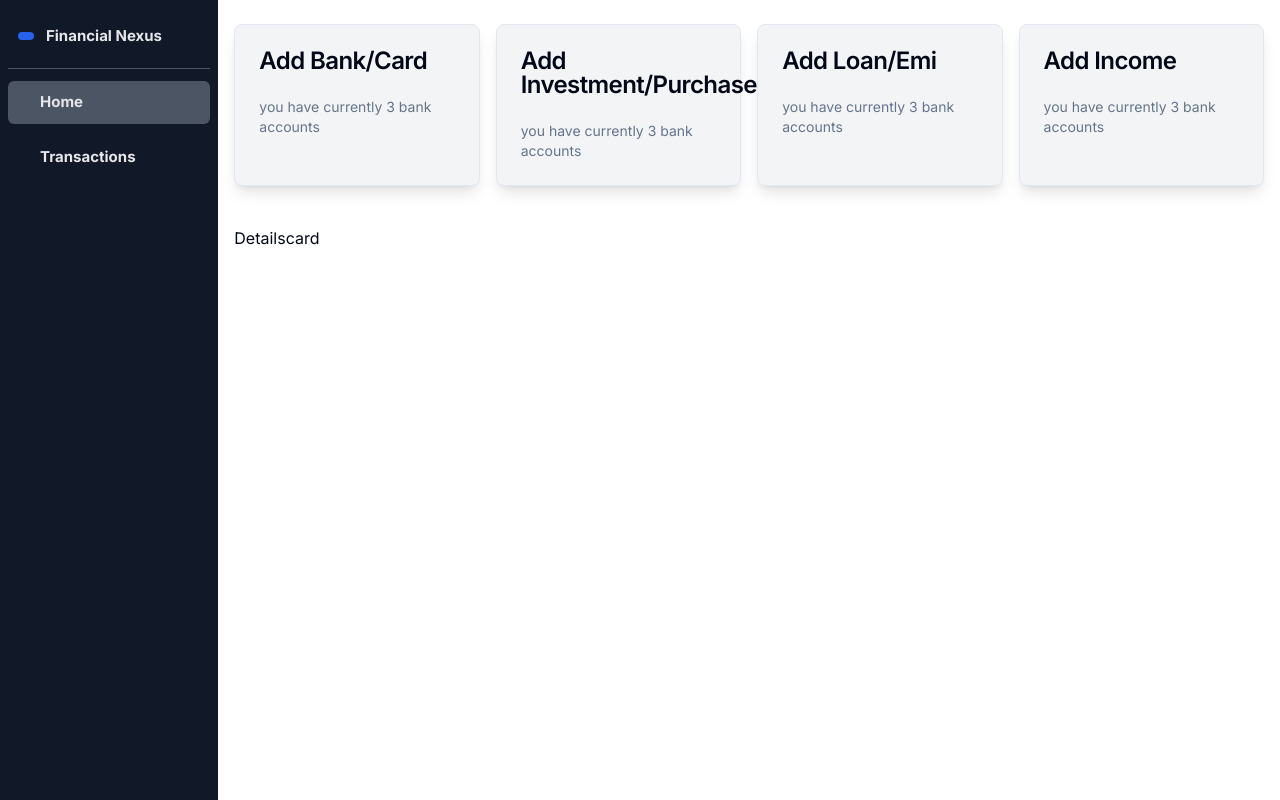
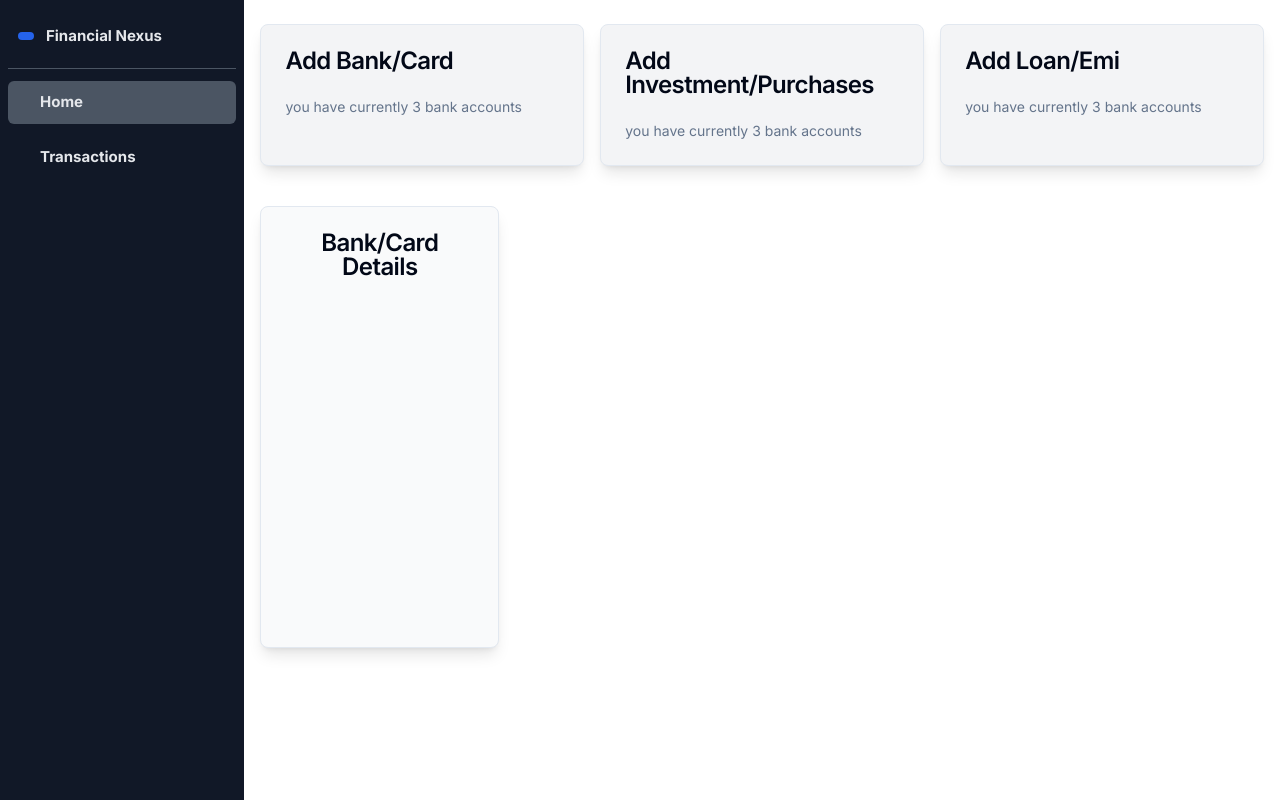
Before and after one commit to coderkhushal/financial-nexus-Frontend, a Next.js app: page /dashboard in a window 1280 px wide. Built offline with nearby package versions, Linux system fonts and the light colour scheme.

Commit message:
dashboard changes

```diff
--- a/app/(dashboard)/components/Detailscard.tsx
+++ b/app/(dashboard)/components/Detailscard.tsx
@@ -1,8 +1,25 @@
+import { Card, CardContent, CardDescription, CardHeader, CardTitle } from '@/components/ui/card'
+import { ScrollArea } from "@/components/ui/scroll-area"
 import React from 'react'
+interface DetailsCardProps{
+    heading : string
+}
+const Detailscard = ({heading}: DetailsCardProps) => {
+  return (
+    <Card className='shadow-lg bg-gray-50'>
+        <CardHeader>
+            <CardTitle className='w-full text-center'>
+                Bank/Card Details
+            </CardTitle>
+        </CardHeader>
+        <CardContent>
+            <ScrollArea className='h-80'>
 
-const Detailscard = () => {
-  return (
-    <div>Detailscard</div>
+            </ScrollArea>
+
+        </CardContent>
+    </Card>
+
   )
 }
 
--- a/app/(dashboard)/dashboard/page.tsx
+++ b/app/(dashboard)/dashboard/page.tsx
@@ -4,16 +4,15 @@
 import Detailscard from '../components/Detailscard'
 const DashBoardPage = () => {
     return (
-        <div className='w-full gap-10 flex flex-col'>
-            <div className='grid gap-4 md:grid-cols-2 lg:grid-cols-4'>
+        <div className='w-full gap-10 h-full flex flex-col'>
+            <div className='grid gap-4 md:grid-cols-2 lg:grid-cols-3 w-full'>
                 <CreationCard heading='Add Bank/Card' details='you have currently 3 bank accounts' />
                 <CreationCard heading='Add Investment/Purchases' details='you have currently 3 bank accounts' />
                 <CreationCard heading='Add Loan/Emi' details='you have currently 3 bank accounts' />
-                <CreationCard heading='Add Income' details='you have currently 3 bank accounts' />
             </div>
 
-            <div >
-                <Detailscard/>
+            <div className='grid gap-4 md:grid-cols-2 lg:grid-cols-4 w-full'>
+                <Detailscard heading="Bank/Card Details"/>
             </div>
 
 
--- a/app/(dashboard)/layout.tsx
+++ b/app/(dashboard)/layout.tsx
@@ -6,7 +6,7 @@
   return (
     <div className='w-full h-full flex '>
     <Sidebar/>
-    <div className='py-6 px-4'>
+    <div className='py-6 px-4 w-full'>
 
     {children}
     </div>
--- /dev/null
+++ b/components/ui/scroll-area.tsx
@@ -0,0 +1,48 @@
+"use client"
+
+import * as React from "react"
+import * as ScrollAreaPrimitive from "@radix-ui/react-scroll-area"
+
+import { cn } from "@/lib/utils"
+
+const ScrollArea = React.forwardRef<
+  React.ElementRef<typeof ScrollAreaPrimitive.Root>,
+  React.ComponentPropsWithoutRef<typeof ScrollAreaPrimitive.Root>
+>(({ className, children, ...props }, ref) => (
+  <ScrollAreaPrimitive.Root
+    ref={ref}
+    className={cn("relative overflow-hidden", className)}
+    {...props}
+  >
+    <ScrollAreaPrimitive.Viewport className="h-full w-full rounded-[inherit]">
+      {children}
+    </ScrollAreaPrimitive.Viewport>
+    <ScrollBar />
+    <ScrollAreaPrimitive.Corner />
+  </ScrollAreaPrimitive.Root>
+))
+ScrollArea.displayName = ScrollAreaPrimitive.Root.displayName
+
+const ScrollBar = React.forwardRef<
+  React.ElementRef<typeof ScrollAreaPrimitive.ScrollAreaScrollbar>,
+  React.ComponentPropsWithoutRef<typeof ScrollAreaPrimitive.ScrollAreaScrollbar>
+>(({ className, orientation = "vertical", ...props }, ref) => (
+  <ScrollAreaPrimitive.ScrollAreaScrollbar
+    ref={ref}
+    orientation={orientation}
+    className={cn(
+      "flex touch-none select-none transition-colors",
+      orientation === "vertical" &&
+        "h-full w-2.5 border-l border-l-transparent p-[1px]",
+      orientation === "horizontal" &&
+        "h-2.5 flex-col border-t border-t-transparent p-[1px]",
+      className
+    )}
+    {...props}
+  >
+    <ScrollAreaPrimitive.ScrollAreaThumb className="relative flex-1 rounded-full bg-border" />
+  </ScrollAreaPrimitive.ScrollAreaScrollbar>
+))
+ScrollBar.displayName = ScrollAreaPrimitive.ScrollAreaScrollbar.displayName
+
+export { ScrollArea, ScrollBar }
--- a/package.json
+++ b/package.json
@@ -9,6 +9,7 @@
     "lint": "next lint"
   },
   "dependencies": {
+    "@radix-ui/react-scroll-area": "^1.0.5",
     "@radix-ui/react-slot": "^1.0.2",
     "class-variance-authority": "^0.7.0",
     "clsx": "^2.1.0",
```
Also changed, not shown: 1 other file (tests, documents, lock files or other folders).
